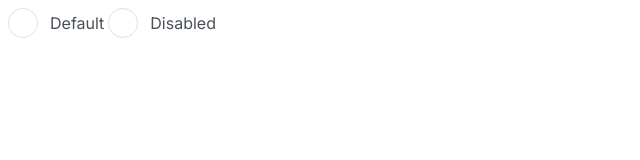
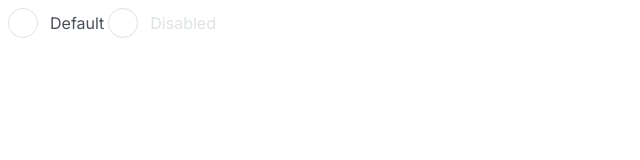
Before and after one commit to js-tasks-ru/htmlcss-20230714_user6678, a website: page 07-lection5/02-radio/index.html in a window 1280 px wide. Shown: the full height of the page, 0-640 px from the left. Drawn offline with Linux system fonts and the light colour scheme.

Commit message:
update solution for radio

```diff
--- a/07-lection5/02-radio/radio.css
+++ b/07-lection5/02-radio/radio.css
@@ -49,7 +49,7 @@
   pointer-events: none;
 }
 
-.radio__input:disabled .radio__title {
+.radio__input:disabled ~.radio__state .radio__title {
   color: var(--gray-2, #DDE2E5);
 }
 
```
